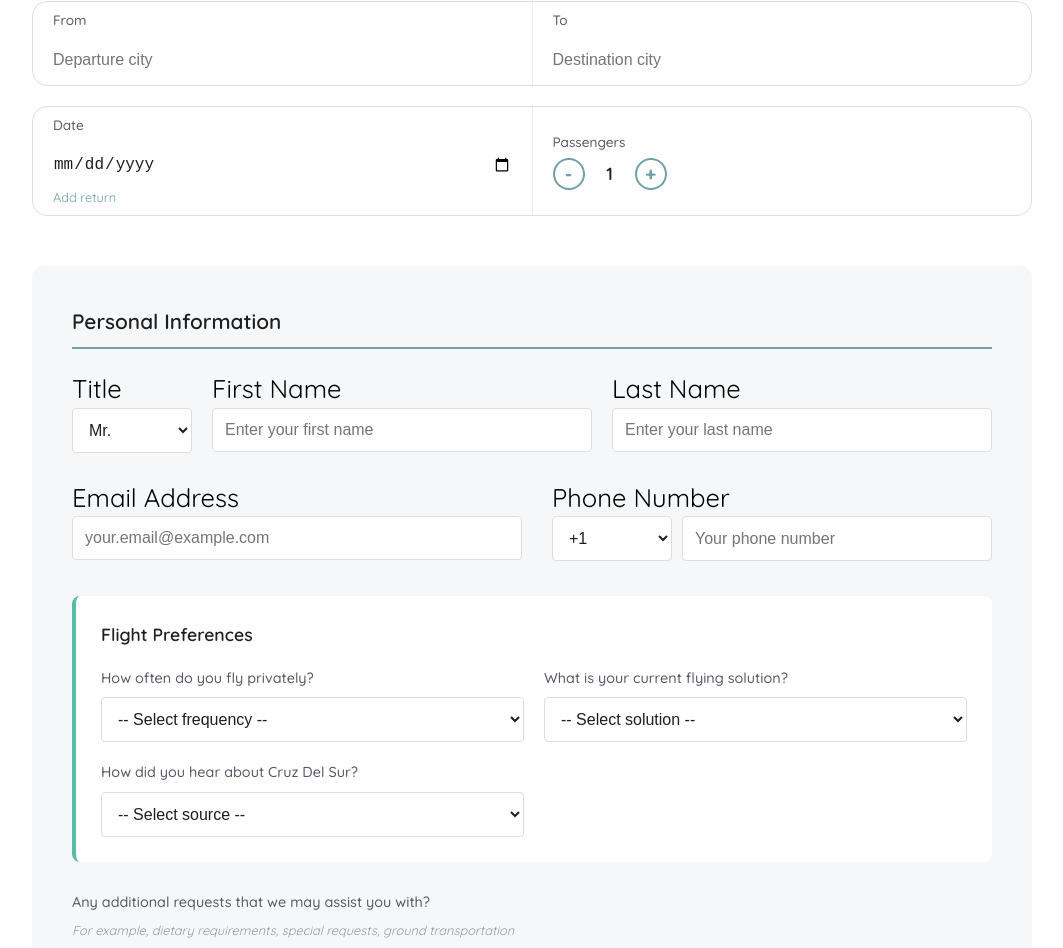
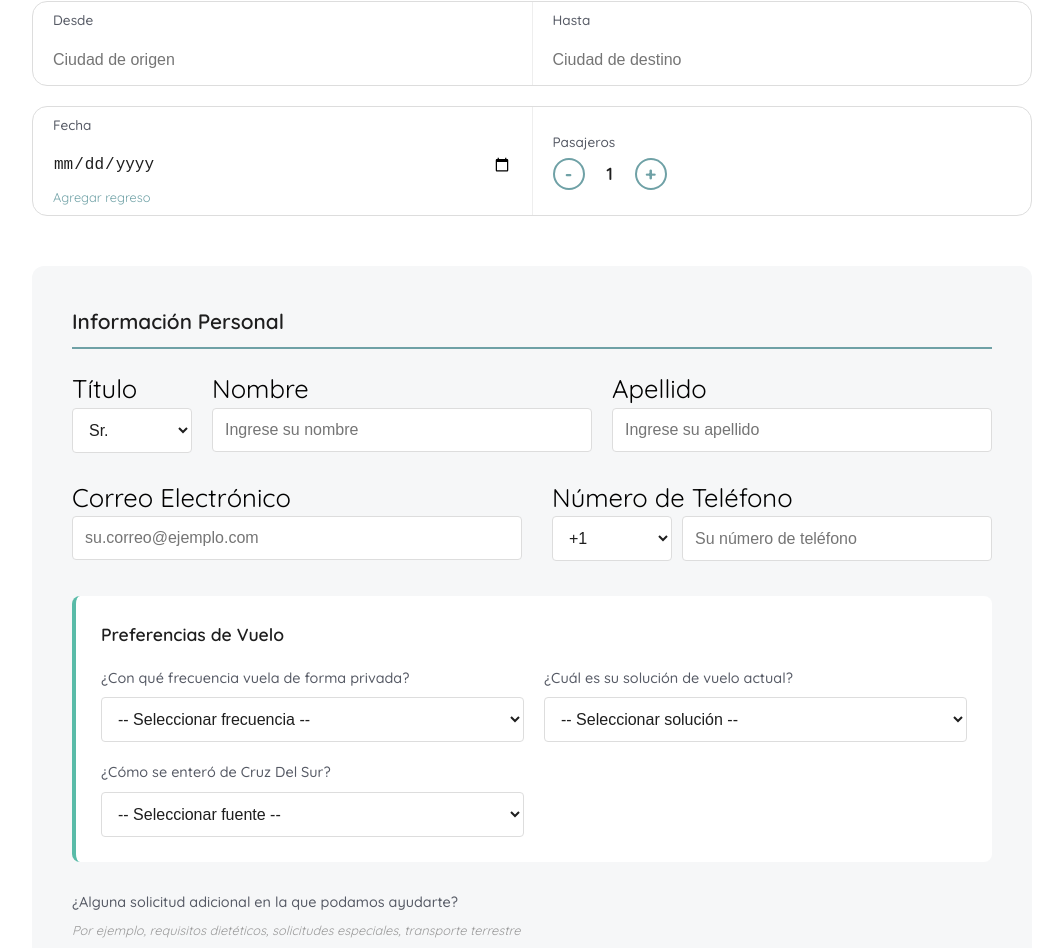
Before and after one commit to Remojs/Cruzdelsur, a React (Vite) app: page /charters in a window 1280 px wide. Shown: the part 595-1543 px from the top of the page, without its empty margins (108-1171 px from the left). Built offline with nearby package versions, Linux system fonts and the light colour scheme.

Commit message:
Page Translated to Esp

```diff
--- a/src/features/charters/charters.jsx
+++ b/src/features/charters/charters.jsx
@@ -62,19 +62,19 @@ export default function Charters() {
         <form onSubmit={handleSubmit} className={styles.form}>
 
           <div className={styles.flightSearchSection}>
-            <h3 className={styles.sectionSubtitle}>Flight Details</h3>
+            <h3 className={styles.sectionSubtitle}>Detalles del Vuelo</h3>
 
             <div className={styles.flightSearch}>
               <div className={styles.searchField}>
                 <div className={styles.fieldContent}>
-                  <label>From</label>
-                  <input  type="text"  name="from"  value={formData.from}  onChange={handleInputChange}  className={styles.searchInput}  placeholder="Departure city"/>
+                  <label>Desde</label>
+                  <input  type="text"  name="from"  value={formData.from}  onChange={handleInputChange}  className={styles.searchInput}  placeholder="Ciudad de origen"/>
                 </div>
               </div>
               <div className={styles.searchField}>
                 <div className={styles.fieldContent}>
-                  <label>To</label>
-                  <input type="text" name="to" value={formData.to} onChange={handleInputChange} className={styles.searchInput} placeholder="Destination city"   />
+                  <label>Hasta</label>
+                  <input type="text" name="to" value={formData.to} onChange={handleInputChange} className={styles.searchInput} placeholder="Ciudad de destino"   />
                 </div>
               </div>
             </div>
@@ -82,14 +82,14 @@ export default function Charters() {
             <div className={styles.flightSearch}>
               <div className={styles.searchField}>
                 <div className={styles.fieldContent}>
-                  <label>Date</label>
+                  <label>Fecha</label>
                   <input type="date" name="date" value={formData.date} onChange={handleInputChange} className={styles.searchInput}   />
-                  <span className={styles.addReturn}>Add return</span>
+                  <span className={styles.addReturn}>Agregar regreso</span>
                 </div>
               </div>
               <div className={styles.searchField}>
                 <div className={styles.fieldContent}>
-                  <label>Passengers</label>
+                  <label>Pasajeros</label>
                   <div className={styles.passengerCounter}>
                     <button
                       type="button"
@@ -110,35 +110,35 @@ export default function Charters() {
 
 
           <div className={styles.personalInfoSection}>
-            <h3 className={styles.sectionSubtitle}>Personal Information</h3>
+            <h3 className={styles.sectionSubtitle}>Información Personal</h3>
 
             <div className={styles.nameRow}>
               <div className={styles.titleField}>
-                <label>Title</label>
+                <label>Título</label>
                 <select name="title" value={formData.title} onChange={handleInputChange} className={styles.select}>
-                  <option>Mr.</option>
-                  <option>Mrs.</option>
-                  <option>Ms.</option>
+                  <option>Sr.</option>
+                  <option>Sra.</option>
+                  <option>Srta.</option>
                   <option>Dr.</option>
                 </select>
               </div>
               <div className={styles.nameField}>
-                <label>First Name</label>
-                <input  type="text"  name="firstName"  value={formData.firstName}  onChange={handleInputChange}  className={styles.input}  placeholder="Enter your first name"/>
+                <label>Nombre</label>
+                <input  type="text"  name="firstName"  value={formData.firstName}  onChange={handleInputChange}  className={styles.input}  placeholder="Ingrese su nombre"/>
               </div>
               <div className={styles.nameField}>
-                <label>Last Name</label>
-                <input type="text" name="lastName" value={formData.lastName} onChange={handleInputChange} className={styles.input} placeholder="Enter your last name"/>
+                <label>Apellido</label>
+                <input type="text" name="lastName" value={formData.lastName} onChange={handleInputChange} className={styles.input} placeholder="Ingrese su apellido"/>
               </div>
             </div>
 
             <div className={styles.contactRow}>
               <div className={styles.emailField}>
-                <label>Email Address</label>
-                <input type="email" name="email" value={formData.email} onChange={handleInputChange} className={styles.input} placeholder="your.email@example.com" />
+                <label>Correo Electrónico</label>
+                <input type="email" name="email" value={formData.email} onChange={handleInputChange} className={styles.input} placeholder="su.correo@ejemplo.com" />
               </div>
               <div className={styles.phoneField}>
-                <label>Phone Number</label>
+                <label>Número de Teléfono</label>
                 <div className={styles.phoneGroup}>
                   <select name="phoneCountry" value={formData.phoneCountry} onChange={handleInputChange} className={styles.phoneCountrySelect}>
                     <option>+1</option>
@@ -147,48 +147,48 @@ export default function Charters() {
                     <option>+34</option>
                     <option>+33</option>
                   </select>
-                  <input type="tel" name="phone" value={formData.phone} onChange={handleInputChange}  className={styles.phoneInput}  placeholder="Your phone number"/>
+                  <input type="tel" name="phone" value={formData.phone} onChange={handleInputChange}  className={styles.phoneInput}  placeholder="Su número de teléfono"/>
                 </div>
               </div>
             </div>
 
             <div className={styles.preferencesSection}>
-              <h4 className={styles.subsectionTitle}>Flight Preferences</h4>
+              <h4 className={styles.subsectionTitle}>Preferencias de Vuelo</h4>
               <div className={styles.preferencesGrid}>
                 <div className={styles.fieldGroup}>
-                  <label>How often do you fly privately?</label>
+                  <label>¿Con qué frecuencia vuela de forma privada?</label>
                   <select  name="flyingFrequency"  value={formData.flyingFrequency}  onChange={handleInputChange}  className={styles.select}>
-                    <option value="">-- Select frequency --</option>
-                    <option>Weekly</option>
-                    <option>Monthly</option>
-                    <option>Quarterly</option>
-                    <option>Annually</option>
-                    <option>First time</option>
+                    <option value="">-- Seleccionar frecuencia --</option>
+                    <option>Semanal</option>
+                    <option>Mensual</option>
+                    <option>Trimestral</option>
+                    <option>Anual</option>
+                    <option>Primera vez</option>
                   </select>
                 </div>
 
                 <div className={styles.fieldGroup}>
-                  <label>What is your current flying solution?</label>
+                  <label>¿Cuál es su solución de vuelo actual?</label>
                   <select  name="currentSolution"  value={formData.currentSolution}  onChange={handleInputChange}  className={styles.select}>
-                    <option value="">-- Select solution --</option>
+                    <option value="">-- Seleccionar solución --</option>
                     <option>Charter</option>
-                    <option>Commercial Airlines</option>
-                    <option>Own Aircraft</option>
-                    <option>Fractional Ownership</option>
-                    <option>Jet Card</option>
+                    <option>Aerolíneas Comerciales</option>
+                    <option>Aeronave Propia</option>
+                    <option>Propiedad Compartida</option>
+                    <option>Tarjeta Jet</option>
                   </select>
                 </div>
 
                 <div className={styles.fieldGroup}>
-                  <label>How did you hear about Cruz Del Sur?</label>
+                  <label>¿Cómo se enteró de Cruz Del Sur?</label>
                   <select name="hearAbout" value={formData.hearAbout} onChange={handleInputChange} className={styles.select}   >
-                    <option value="">-- Select source --</option>
-                    <option>Google Search</option>
-                    <option>Social Media</option>
-                    <option>Referral from Friend</option>
-                    <option>Advertisement</option>
-                    <option>Industry Event</option>
-                    <option>Other</option>
+                    <option value="">-- Seleccionar fuente --</option>
+                    <option>Búsqueda en Google</option>
+                    <option>Redes Sociales</option>
+                    <option>Recomendación de un Amigo</option>
+                    <option>Publicidad</option>
+                    <option>Evento de la Industria</option>
+                    <option>Otro</option>
                   </select>
                 </div>
               </div>
@@ -196,9 +196,9 @@ export default function Charters() {
 
             <div className={styles.requestsSection}>
               <div className={styles.fieldGroup}>
-                <label>Any additional requests that we may assist you with?</label>
-                <p className={styles.fieldHint}> For example, dietary requirements, special requests, ground transportation </p>
-                <textarea name="additionalRequests" value={formData.additionalRequests} onChange={handleInputChange} className={styles.largeTextarea} rows={6} placeholder="Please describe any special requirements or requests..." />
+                <label>¿Alguna solicitud adicional en la que podamos ayudarte?</label>
+                <p className={styles.fieldHint}> Por ejemplo, requisitos dietéticos, solicitudes especiales, transporte terrestre </p>
+                <textarea name="additionalRequests" value={formData.additionalRequests} onChange={handleInputChange} className={styles.largeTextarea} rows={6} placeholder="Por favor describa cualquier requisito o solicitud especial..." />
               </div>
             </div>
 
@@ -206,14 +206,14 @@ export default function Charters() {
               <div className={styles.checkboxGroup}>
                 <label className={styles.checkboxLabel}>
                   <input type="checkbox" name="marketingConsent" checked={formData.marketingConsent} onChange={handleInputChange} className={styles.checkbox}/>
-                  I agree to receive email communications from Cruz Del Sur.
+                  Acepto recibir comunicaciones por correo electrónico de Cruz Del Sur.
                 </label>
               </div>
             </div>
 
-            <button type="submit" className={styles.submitButton}>SUBMIT REQUEST</button>
+            <button type="submit" className={styles.submitButton}>ENVIAR SOLICITUD</button>
 
-            <p className={styles.contact}> Need help? Contact us at <span className={styles.phone}>+44 800 955 7500</span> </p>
+            <p className={styles.contact}> ¿Necesitas ayuda? Contáctanos al <span className={styles.phone}>+44 800 955 7500</span> </p>
           </div>
         </form>
 
```
